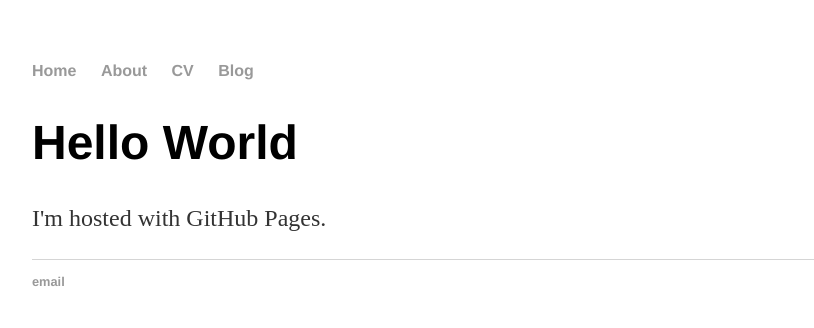
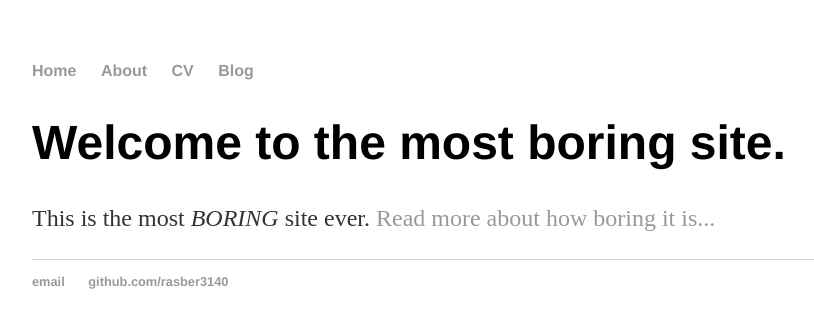
Before and after one commit to rasber3140/rasber3140.github.io, a Jekyll site: the page built from index.html, in a window 1280 px wide. Shown: the top 328 px of the page, without its empty margins (160-974 px from the left). Built offline with Jekyll 4.4.1, drawn with Linux system fonts in a browser that asks for light colours.

Commit message:
Update index.html

```diff
--- a/index.html
+++ b/index.html
@@ -1,26 +1,8 @@
-<!DOCTYPE html>
-<html>
- <head>
-   <title>The Most Boring Site</title>
-   <link rel="stylesheet" type="text/css" href="/css/main.css">
- </head>
-
-<body>
- <nav>
-    <ul>
-      <li><a href="/">Home</a></li>
-      <li><a href="/about">About</a></li>
-      <li><a href="/cv">CV</a></li>
-      <li><a href="/blog">Blog</a></li>
-    </ul>
- </nav>
-      <h1>Hello World</h1>
-      <p>I'm hosted with GitHub Pages.</p>
-
- <footer>
- <ul>
-  <li><a href="mailto:rasber3140@gmail.com">email</a></li>
- </ul>
- </footer>
-</body>
-</html>
+---
+layout: default
+title: The Most Boring Site
+---
+<div class="blurb">
+	<h1>Welcome to the most boring site.</h1>
+	<p>This is the most <em>BORING</em> site ever. <a href="/about">Read more about how boring it is...</a></p>
+</div><!-- /.blurb -->
```
